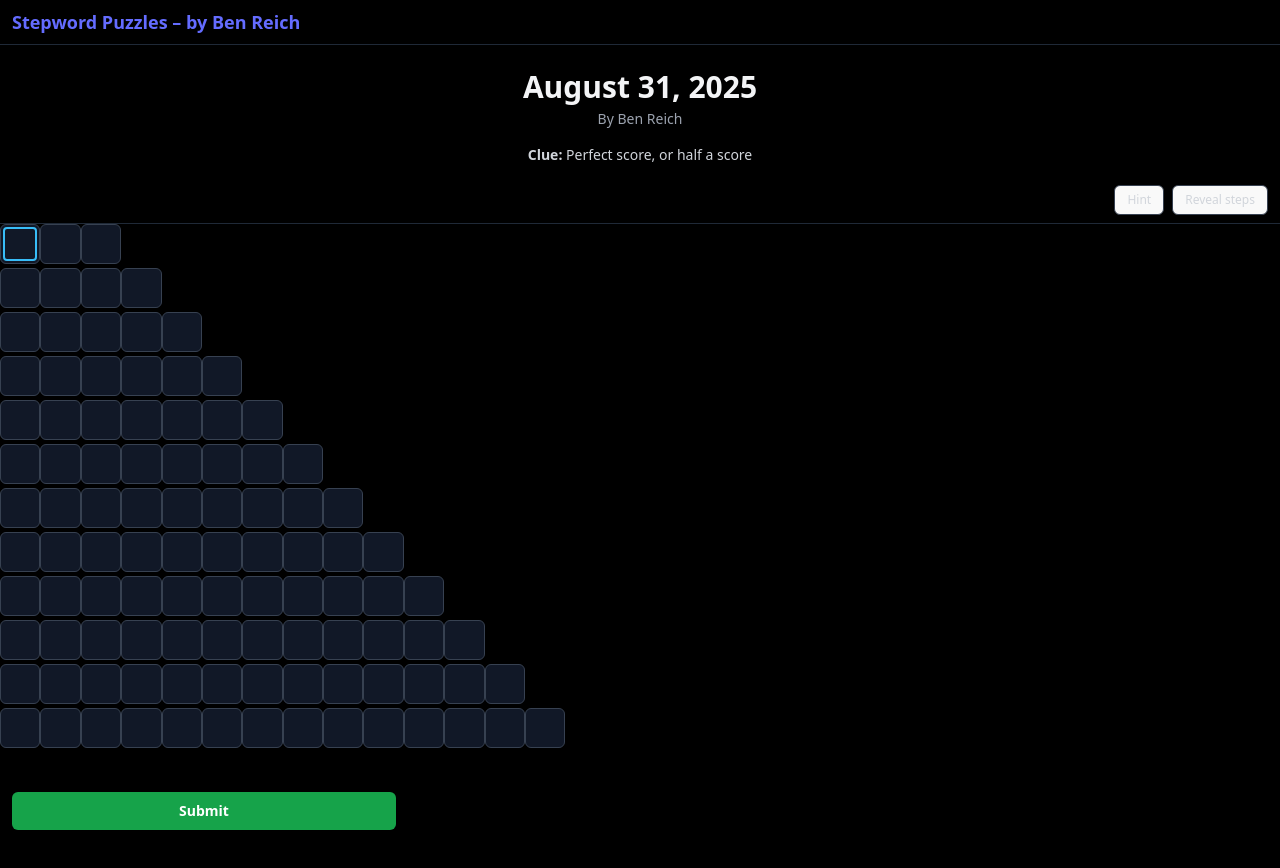
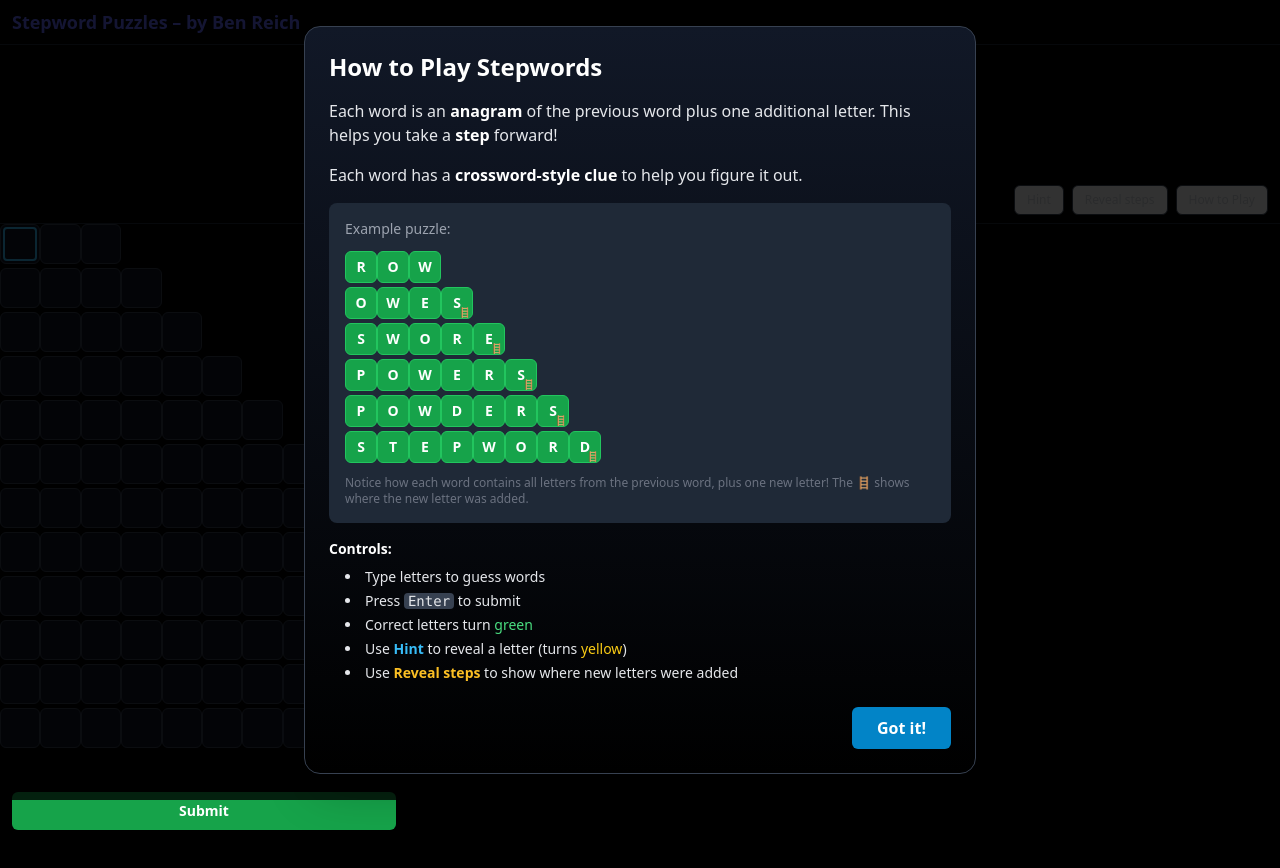
Before and after one commit to benreich4/stepwords, a React (Vite) app: page /1 in a window 1280 px wide. Shown: the top 868 px of the page. Built offline with nearby package versions, Linux system fonts and the light colour scheme.

Commit message:
Added How To Play as well as local storage

```diff
--- a/src/Game.jsx
+++ b/src/Game.jsx
@@ -2,36 +2,76 @@ import React, { useEffect, useRef, useState } from "react";
 import LetterGrid from "./components/LetterGrid.jsx";
 import GameToolbar from "./components/GameToolbar.jsx";
 import ShareModal from "./components/ShareModal.jsx";
+import HowToPlayModal from "./components/HowToPlayModal.jsx";
 import { formatLongDate } from "./lib/date.js";
 import { buildEmojiShareGridFrom, computeStepIndices, isPuzzleSolved } from "./lib/gameUtils.js";
 export default function Game({ puzzle }) {
   const rows = puzzle.rows; // [{answer, clue}, ...] shortest→longest
   const stepIdx = computeStepIndices(rows);
-  const [lockColors, setLockColors] = useState(
-    () => rows.map(r => Array(r.answer.length).fill(null))
-  );
+
+  // Generate a unique key for this puzzle
+  const puzzleKey = `stepwords-${puzzle.id || 'default'}`;
+
+  // Load saved state or initialize defaults
+  const loadSavedState = () => {
+    try {
+      const saved = localStorage.getItem(puzzleKey);
+      if (saved) {
+        const parsed = JSON.parse(saved);
+        return {
+          lockColors: parsed.lockColors || rows.map(r => Array(r.answer.length).fill(null)),
+          level: parsed.level || 0,
+          guesses: parsed.guesses || rows.map(() => ""),
+          cursor: parsed.cursor || 0,
+          wasWrong: parsed.wasWrong || rows.map(r => Array(r.answer.length).fill(false)),
+          stepsRevealed: parsed.stepsRevealed || false,
+          hintCount: parsed.hintCount || 0,
+          guessCount: parsed.guessCount || 0,
+          wrongGuessCount: parsed.wrongGuessCount || 0,
+        };
+      }
+    } catch (e) {
+      console.warn('Failed to load saved game state:', e);
+    }
+
+    // Default state
+    return {
+      lockColors: rows.map(r => Array(r.answer.length).fill(null)),
+      level: 0,
+      guesses: rows.map(() => ""),
+      cursor: 0,
+      wasWrong: rows.map(r => Array(r.answer.length).fill(false)),
+      stepsRevealed: false,
+      hintCount: 0,
+      guessCount: 0,
+      wrongGuessCount: 0,
+    };
+  };
+
+  const savedState = loadSavedState();
+
+  const [lockColors, setLockColors] = useState(savedState.lockColors);
   const isLocked = (r, c) => Boolean(lockColors[r]?.[c]);
-  const [level, setLevel] = useState(0);
-  const [guesses, setGuesses] = useState(() => rows.map(() => ""));
-  const [cursor, setCursor] = useState(0);
+  const [level, setLevel] = useState(savedState.level);
+  const [guesses, setGuesses] = useState(savedState.guesses);
+  const [cursor, setCursor] = useState(savedState.cursor);
   const [message, setMessage] = useState("");
   const inputRef = useRef(null);
   const [ime, setIme] = useState("");
   // Hint system: arm once, then reveal by tapping any confirmed letter (green)
   const [hintArmed, setHintArmed] = useState(false);
   // Colors now simplified: 'G' for correct, 'Y' for hinted or previously incorrect
-  const [wasWrong, setWasWrong] = useState(
-    () => rows.map(r => Array(r.answer.length).fill(false))
-  );
+  const [wasWrong, setWasWrong] = useState(savedState.wasWrong);
   // Step reveal: hidden by default; once revealed, cannot be hidden
-  const [stepsRevealed, setStepsRevealed] = useState(false);
+  const [stepsRevealed, setStepsRevealed] = useState(savedState.stepsRevealed);
   // Session stats
-  const [hintCount, setHintCount] = useState(0);
-  const [guessCount, setGuessCount] = useState(0); // number of submits
-  const [wrongGuessCount, setWrongGuessCount] = useState(0);
+  const [hintCount, setHintCount] = useState(savedState.hintCount);
+  const [guessCount, setGuessCount] = useState(savedState.guessCount);
+  const [wrongGuessCount, setWrongGuessCount] = useState(savedState.wrongGuessCount);
 
   const [showShare, setShowShare] = useState(false);
   const [shareText, setShareText] = useState("");
+  const [showHowToPlay, setShowHowToPlay] = useState(false);
 
 
   function applyHintSingle(row, col) {
@@ -83,6 +123,44 @@ export default function Game({ puzzle }) {
     inputRef.current?.focus();
     setMessage("");
   }, [level]);
+
+  // Show how to play modal on first visit
+  useEffect(() => {
+    const hasSeenHowToPlay = localStorage.getItem('stepwords-how-to-play');
+    if (!hasSeenHowToPlay) {
+      setShowHowToPlay(true);
+    }
+  }, []);
+
+  const handleCloseHowToPlay = () => {
+    setShowHowToPlay(false);
+    localStorage.setItem('stepwords-how-to-play', 'true');
+  };
+
+  // Save game state to localStorage
+  const saveGameState = () => {
+    try {
+      const stateToSave = {
+        lockColors,
+        level,
+        guesses,
+        cursor,
+        wasWrong,
+        stepsRevealed,
+        hintCount,
+        guessCount,
+        wrongGuessCount,
+      };
+      localStorage.setItem(puzzleKey, JSON.stringify(stateToSave));
+    } catch (e) {
+      console.warn('Failed to save game state:', e);
+    }
+  };
+
+  // Save state whenever it changes
+  useEffect(() => {
+    saveGameState();
+  }, [lockColors, level, guesses, cursor, wasWrong, stepsRevealed, hintCount, guessCount, wrongGuessCount]);
 
 
   const clue = rows[level].clue;
@@ -200,6 +278,9 @@ export default function Game({ puzzle }) {
         const share = buildEmojiShareGridFrom(rows, colorsAfter);
         setShareText(share);
         setShowShare(true);
+
+        // Clear saved state when puzzle is completed
+        localStorage.removeItem(puzzleKey);
         return;
       }
 
@@ -307,6 +388,7 @@ export default function Game({ puzzle }) {
         setHintArmed={setHintArmed}
         stepsRevealed={stepsRevealed}
         revealSteps={() => setStepsRevealed(true)}
+        onShowHowToPlay={() => setShowHowToPlay(true)}
       />
 
       {/* hidden input to capture typing & mobile keyboard */}
@@ -369,6 +451,10 @@ export default function Game({ puzzle }) {
           onClose={() => setShowShare(false)}
         />
       )}
+
+      {showHowToPlay && (
+        <HowToPlayModal onClose={handleCloseHowToPlay} />
+      )}
     </div>
   );
 }
--- a/src/components/GameToolbar.jsx
+++ b/src/components/GameToolbar.jsx
@@ -1,4 +1,4 @@
-export default function GameToolbar({ hintArmed, setHintArmed, stepsRevealed, revealSteps }) {
+export default function GameToolbar({ hintArmed, setHintArmed, stepsRevealed, revealSteps, onShowHowToPlay }) {
   return (
     <div className="w-full px-3 py-2 flex items-center gap-2 sticky top-0 bg-black/80 backdrop-blur border-b border-gray-800 z-10">
       <div className="ml-auto flex items-center gap-2">
@@ -27,6 +27,12 @@ export default function GameToolbar({ hintArmed, setHintArmed, stepsRevealed, re
         >
           {stepsRevealed ? "Steps revealed" : "Reveal steps"}
         </button>
+        <button
+          onClick={onShowHowToPlay}
+          className="px-3 py-1.5 rounded-md text-xs border border-gray-700 text-gray-300 hover:bg-gray-900/40"
+        >
+          How to Play
+        </button>
       </div>
     </div>
   );
--- /dev/null
+++ b/src/components/HowToPlayModal.jsx
@@ -0,0 +1,67 @@
+export default function HowToPlayModal({ onClose }) {
+  return (
+    <div className="fixed inset-0 z-50 flex items-center justify-center bg-black/80 px-4">
+      <div className="w-full max-w-2xl rounded-2xl border border-gray-700 bg-gradient-to-b from-gray-900 to-black p-6 shadow-2xl">
+        <div className="text-2xl font-bold text-white mb-4">How to Play Stepwords</div>
+
+        <div className="space-y-4 text-gray-200">
+          <p>
+            Each word is an <strong className="text-white">anagram</strong> of the previous word plus one additional letter.
+            This helps you take a <strong className="text-white">step</strong> forward!
+          </p>
+
+          <p>
+            Each word has a <strong className="text-white">crossword-style clue</strong> to help you figure it out.
+          </p>
+
+          <div className="bg-gray-800 rounded-lg p-4 my-4">
+            <div className="text-sm text-gray-400 mb-3">Example puzzle:</div>
+            <div className="flex flex-col items-start gap-1">
+              {["ROW", "OWES", "SWORE", "POWERS", "POWDERS", "STEPWORD"].map((word, i) => (
+                <div key={i} className="flex gap-0">
+                  {word.split("").map((letter, j) => (
+                    <div
+                      key={j}
+                      className="relative inline-flex items-center justify-center border rounded-[6px] select-none uppercase font-bold leading-none w-8 h-8 text-sm bg-green-600 border-green-500 text-white"
+                    >
+                      <span>{letter}</span>
+                      {i >= 1 && j === word.length - 1 && (
+                        <span className="pointer-events-none absolute bottom-[1px] right-[1px] select-none text-[10px] leading-none" aria-hidden>
+                          🪜
+                        </span>
+                      )}
+                    </div>
+                  ))}
+                </div>
+              ))}
+            </div>
+            <div className="text-xs text-gray-500 mt-3">
+              Notice how each word contains all letters from the previous word, plus one new letter!
+              The 🪜 shows where the new letter was added.
+            </div>
+          </div>
+
+          <div className="space-y-2 text-sm">
+            <p><strong className="text-white">Controls:</strong></p>
+            <ul className="list-disc list-inside space-y-1 ml-4">
+              <li>Type letters to guess words</li>
+              <li>Press <kbd className="bg-gray-700 px-1 rounded">Enter</kbd> to submit</li>
+              <li>Correct letters turn <span className="text-green-400">green</span></li>
+              <li>Use <strong className="text-sky-400">Hint</strong> to reveal a letter (turns <span className="text-yellow-400">yellow</span>)</li>
+              <li>Use <strong className="text-amber-400">Reveal steps</strong> to show where new letters were added</li>
+            </ul>
+          </div>
+        </div>
+
+        <div className="flex justify-end mt-6">
+          <button
+            onClick={onClose}
+            className="px-6 py-2 rounded-md bg-sky-600 text-white font-semibold hover:bg-sky-700"
+          >
+            Got it!
+          </button>
+        </div>
+      </div>
+    </div>
+  );
+}
```
